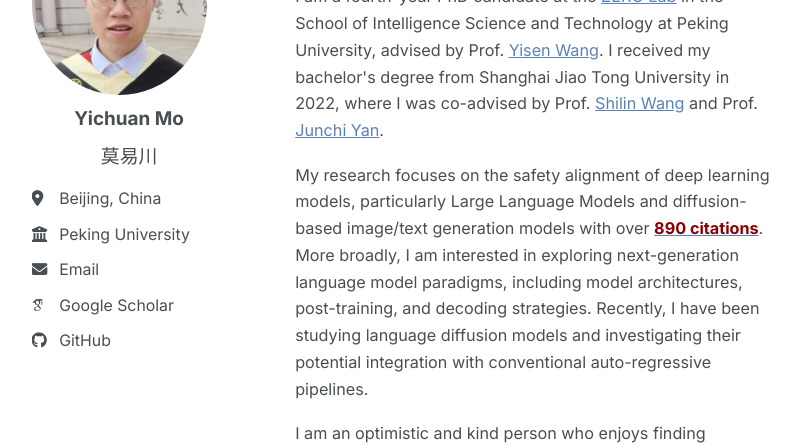
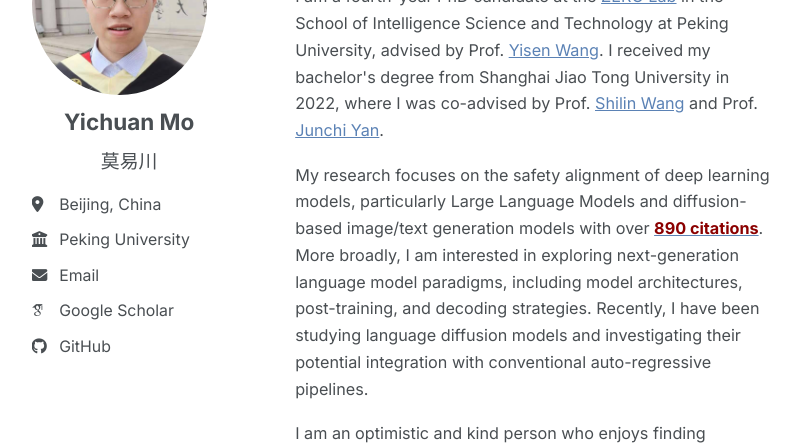
Before and after one commit to mo666666/mo666666.github.io, a Jekyll site: the page built from _pages/about.md, in a window 1280 px wide. Shown: the part 188-633 px from the top of the page, without its empty margins (164-965 px from the left). Built offline with Jekyll 4.4.1, drawn with Linux system fonts in a browser that asks for light colours; some web fonts are replaced; a script bundle is joined from its source files by our own code; library files that are not in the unit come from our copies.

Commit message:
Add name

```diff
--- a/_sass/layout/_sidebar.scss
+++ b/_sass/layout/_sidebar.scss
@@ -141,23 +141,17 @@
    ========================================================================== */
 
 .author__avatar {
-  display: table-cell;
-  vertical-align: top;
-  width: 36px;
-  // set width only, for non-square avatars
-  // height: 36px;
-
-  @include breakpoint($large) {
-    display: block;
-    width: auto;
-    height: auto;
-  }
+  display: block;
+  width: auto;
+  height: auto;
+  text-align: center;
 
   img {
-    max-width: 175px;
+    max-width: 120px;
     border-radius: 50%;
 
     @include breakpoint($large) {
+      max-width: 175px;
       padding: 0;
       border: 0;
     }
@@ -165,17 +159,15 @@
 }
 
 .author__content {
-  display: table-cell;
-  vertical-align: top;
-  padding-left: 15px;
-  padding-right: 25px;
+  display: block;
+  width: 100%;
+  padding-left: 0;
+  padding-right: 0;
   line-height: 1;
+  text-align: center;
 
   @include breakpoint($large) {
-    display: block;
-    width: 100%;
-    padding-left: 0;
-    padding-right: 0;
+    text-align: center;
   }
 }
 
@@ -189,7 +181,7 @@
 }
 .sidebar .author__name {
   font-family: $sans-serif;
-  font-size: 1.05rem;
+  font-size: 1.25rem;
   font-weight: 700;
   line-height: 1.5;
   text-align: center;
```
